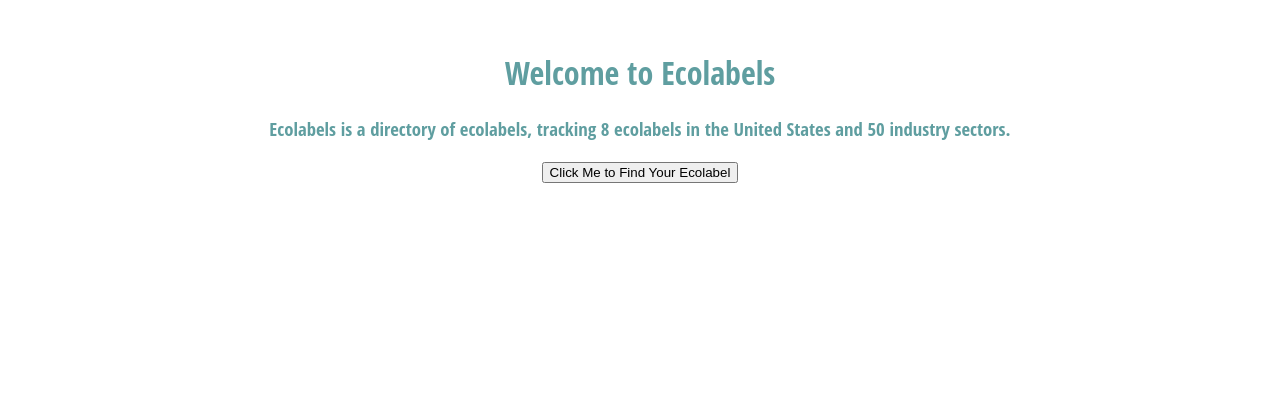
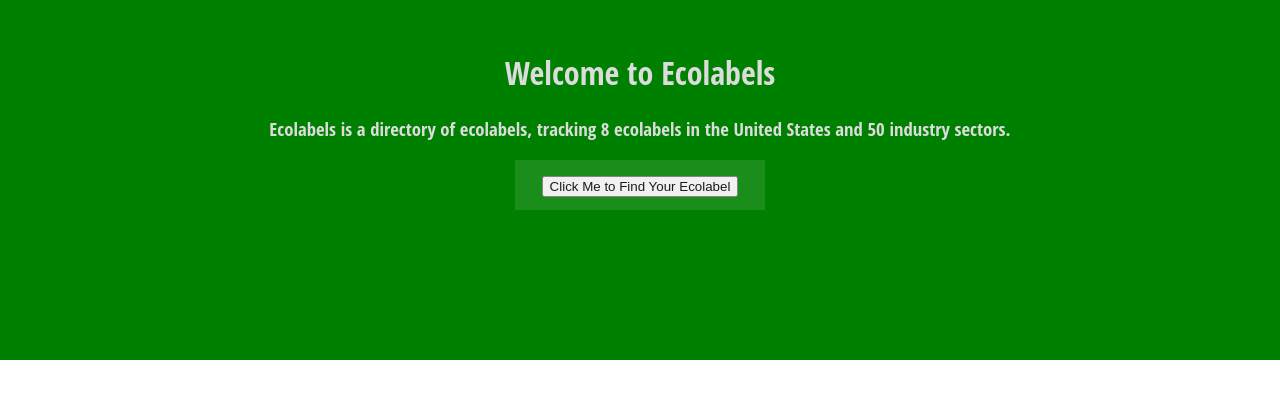
Before and after one commit to JoyE-HOU/Ecolabels, a React (Create React App) app: page / in a window 1280 px wide. Shown: the part 120-518 px from the top of the page. Built offline with nearby package versions, Linux system fonts and the light colour scheme.

Commit message:
Editing CSS on landing section

```diff
--- a/src/App.css
+++ b/src/App.css
@@ -60,9 +60,3 @@ div[class*=box] {
   justify-content: center;
   align-items: center;
 }
-
-.Landing {
-  text-align: center;
-  color: cadetblue;
-  padding: 150px;
-}
--- a/src/component/Landing.js
+++ b/src/component/Landing.js
@@ -5,12 +5,9 @@ function Landing() {
         <div className="Landing">
             <h1 id="title">Welcome to Ecolabels</h1>
             <h3>Ecolabels is a directory of ecolabels, tracking 8 ecolabels in the United States and 50 industry sectors.</h3>
-            {/* <div class="box-3"> */}
                 <div class="btn btn-three">
                     <button>Click Me to Find Your Ecolabel</button>
-                    {/* <span>Click Me to Find Your Ecolabel</span> */}
                 </div>
-            {/* </div> */}
         </div>
     )
 }
--- a/src/css/Landing.css
+++ b/src/css/Landing.css
@@ -1,8 +1,9 @@
 .Landing {
   text-align: center;
+  color: gainsboro;
+  padding: 150px;
+  background-color: green;
 }
-
-/* .box-3 { background-color: #66A182; } */
 
 .btn {
   line-height: 50px;
@@ -10,6 +11,9 @@
   text-align: center;
   width: 250px;
   cursor: pointer;
+  /* center button */
+  margin:0 auto;
+  display:block;
 }
 
 .btn-three {
@@ -17,6 +21,7 @@
   transition: all 0.5s;
   position: relative;
 }
+
 .btn-three::before {
   content: '';
   position: absolute;
--- a/src/index.js
+++ b/src/index.js
@@ -1,6 +1,7 @@
 import React from 'react';
 import ReactDOM from 'react-dom';
 import './index.css';
+import './css/landing.css';
 import App from './App';
 import reportWebVitals from './reportWebVitals';
 
```
Lines whose indentation alone changed are shown as unchanged.
